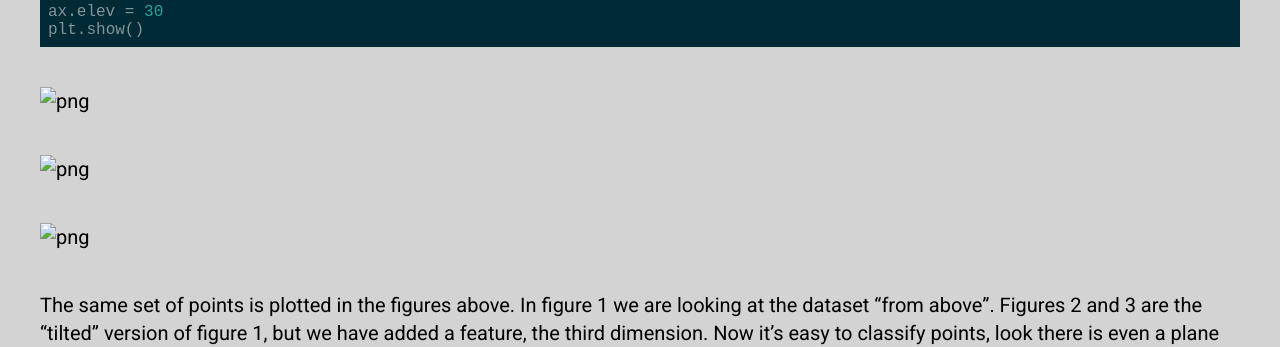
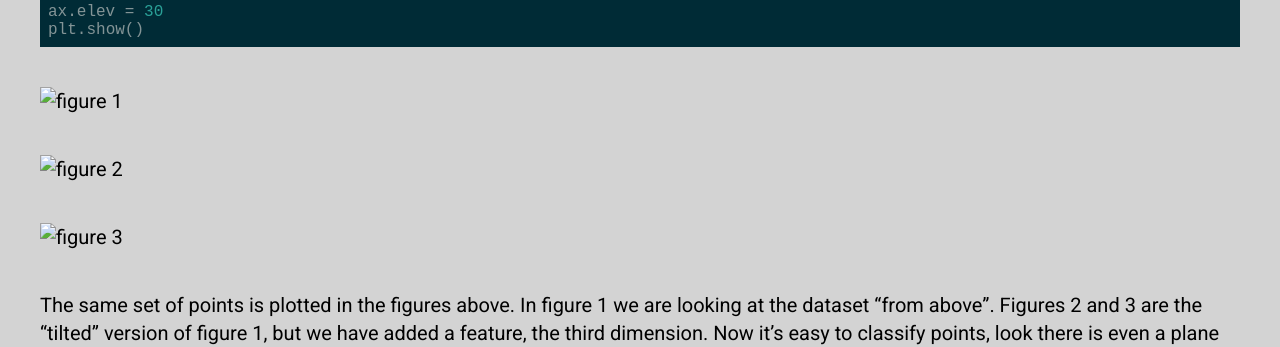
Before and after one commit to FullSimplify/FullSimplify.github.io, a Jekyll site: the page built from _posts/2000-01-02-Support-Vector-Machines,-a-Gentle-Introduction.md, in a window 1280 px wide. Shown: the part 5413-5760 px from the top of the page. Built offline with Jekyll 4.4.1, drawn with Linux system fonts in a browser that asks for light colours; formulas are drawn with MathJax 3.

Commit message:
Update 2000-01-02-Support-Vector-Machines,-a-Gentle-Introduction.md

````diff
--- a/_posts/2000-01-02-Support-Vector-Machines,-a-Gentle-Introduction.md
+++ b/_posts/2000-01-02-Support-Vector-Machines,-a-Gentle-Introduction.md
@@ -222,15 +222,15 @@ plt.show()
 ```
 
 
-![png](SVM_files/SVM_3_0.png?raw=true)
+![figure 1](SVM_files/SVM_3_0.png?raw=true)
 
 
 
-![png](SVM_files/SVM_3_1.png?raw=true)
+![figure 2](SVM_files/SVM_3_1.png?raw=true)
 
 
 
-![png](SVM_files/SVM_3_2.png?raw=true)
+![figure 3](SVM_files/SVM_3_2.png?raw=true)
 
 
 The same set of points is plotted in the figures above. In figure 1 we are looking at the dataset "from above". Figures 2 and 3 are the "tilted" version of figure 1, but we have added a feature, the third dimension. Now it's easy to classify points, look there is even a plane clearly dividing the set in two!
````
